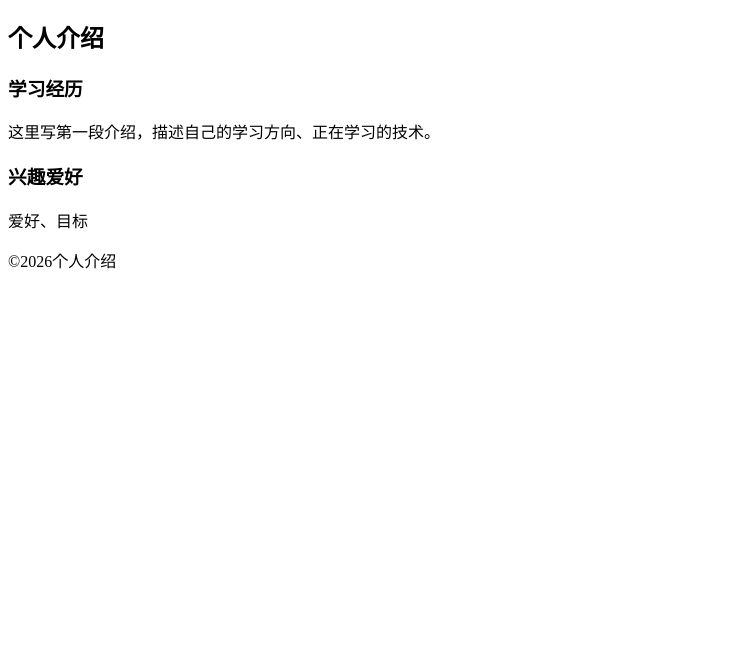
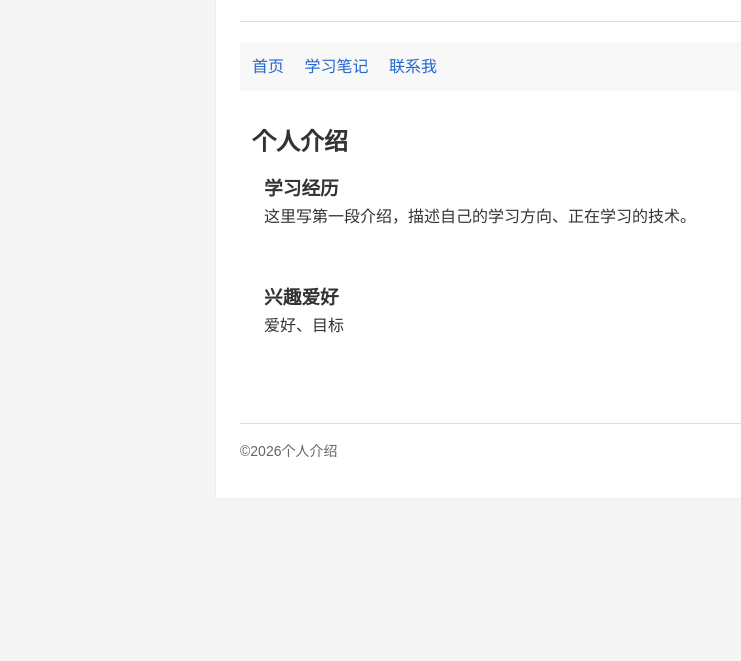
Before and after one commit to Syc000000/web-test, a plain HTML site: page day02-index.html in a window 1280 px wide. Shown: the part 139-800 px from the top of the page, without its empty margins (0-741 px from the left). Drawn offline with Linux system fonts and the light colour scheme.

Commit message:
day3: css盒模型练习，添加border-box基础样式

```diff
--- a/day02-index.html
+++ b/day02-index.html
@@ -4,9 +4,11 @@
     <meta charset="UTF-8">
     <meta name="viewport" content="width=device-width, initial-scale=1.0">
     <title>Document</title>
+    <link rel="stylesheet" href="style.css">
 </head>
 <body>
-    <!-- 页头header -->
+    <div class="container">
+        <!-- 页头header -->
     <header>
         <h1>syc</h1>
         <p>frontend</p>
@@ -36,5 +38,6 @@
     <footer>
         <p>&copy;2026个人介绍</p>
     </footer>
+    </div>
 </body>
 </html>
--- /dev/null
+++ b/style.css
@@ -0,0 +1,64 @@
+/* 全局重置盒模型，项目标配 */
+* {
+  margin: 0;
+  padding: 0;
+  /* box-sizing: border-box; */
+}
+
+body {
+  /* 基础字体 */
+  font-family: "Microsoft Yahei", sans-serif;
+  /* 页面背景区分 */
+  background-color: #f5f5f5;
+  /* 文本默认颜色 */
+  color: #333;
+  line-height: 1.6; /* 段落行高 */
+}
+
+/* 给页面容器设置最大宽度 + 水平居中 */
+.container {
+  max-width: 800px;
+  margin: 30px auto; /* 上下外边距30，左右auto实现居中 */
+  padding: 24px;
+  background: #fff;
+  border: 1px solid #eee;
+}
+
+header {
+  margin-bottom: 20px;
+  padding-bottom: 16px;
+  border-bottom: 1px solid #ddd;
+}
+
+nav {
+  margin-bottom: 20px;
+  padding: 12px;
+  background: #f8f8f8;
+}
+
+nav a {
+  margin-right: 16px;
+  text-decoration: none;
+  color: #2266cc;
+}
+
+main {
+  margin-bottom: 24px;
+}
+
+section, article {
+  margin-bottom: 18px;
+  padding: 12px;
+}
+
+p {
+  margin-bottom: 12px;
+}
+
+footer {
+  margin-top: 30px;
+  padding-top: 16px;
+  border-top: 1px solid #ddd;
+  color: #666;
+  font-size: 14px;
+}
```
